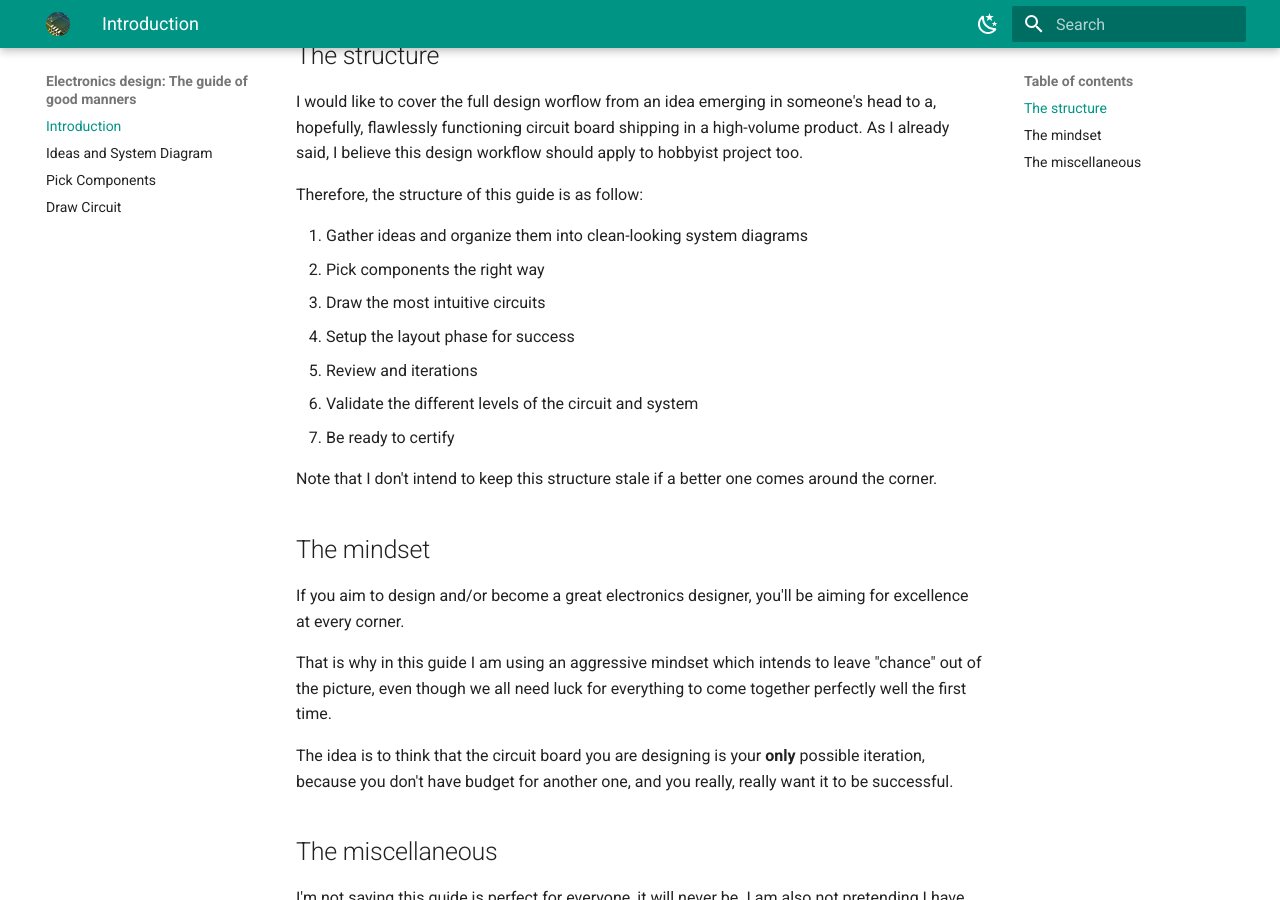
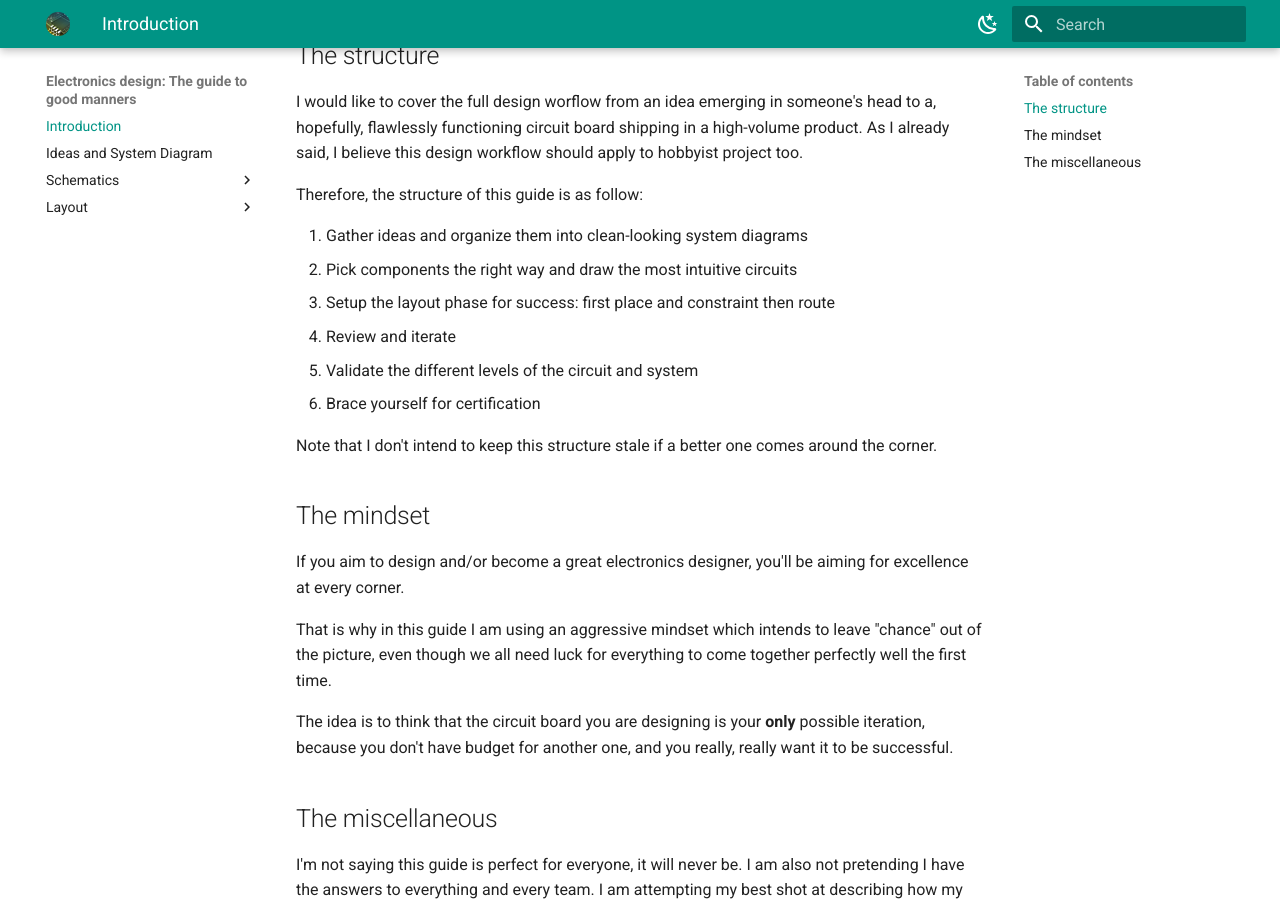
Before and after one commit to eeintech/guide, an MkDocs documentation site: the page built from docs/index.md, in a window 1280 px wide and 900 px high, scrolled down 636 px. Built offline with MkDocs 1.6.1 and Material for MkDocs 9.7.7, drawn with Linux system fonts in a browser that asks for light colours.

Commit message:
Refactor structure

```diff
--- a/docs/index.md
+++ b/docs/index.md
@@ -22,12 +22,11 @@ I would like to cover the full design worflow from an idea emerging in someone's
 Therefore, the structure of this guide is as follow:
 
 1. Gather ideas and organize them into clean-looking system diagrams
-0. Pick components the right way
-0. Draw the most intuitive circuits
-0. Setup the layout phase for success
-0. Review and iterations
+0. Pick components the right way and draw the most intuitive circuits
+0. Setup the layout phase for success: first place and constraint then route
+0. Review and iterate
 0. Validate the different levels of the circuit and system
-0. Be ready to certify
+0. Brace yourself for certification
 
 Note that I don't intend to keep this structure stale if a better one comes around the corner.
 
--- a/mkdocs.yml
+++ b/mkdocs.yml
@@ -1,4 +1,4 @@
-site_name: "Electronics design: The guide of good manners"
+site_name: "Electronics design: The guide to good manners"
 
 plugins:
   - search
@@ -32,5 +32,11 @@ theme:
 nav:
   - index.md
   - Ideas and System Diagram: diagram.md
-  - Pick Components: pick.md
-  - Draw Circuit: draw.md
+  - Schematics:
+    - Right Component: s_pick.md
+    - Obvious Symbol: s_symbol.md
+    - Intuitive Circuit: s_circuit.md
+  - Layout:
+    - First Place: l_place.md
+    - Then Contraint: l_constraint.md
+    - At Last Route: l_route.md
```
Also changed, not shown: README.md (+1 -1 lines), docs/l_constraint.md (added, +1 -0 lines), docs/l_place.md (added, +1 -0 lines), docs/l_route.md (added, +1 -0 lines), docs/s_circuit.md (renamed from docs/draw.md, +2 -15 lines), docs/s_pick.md (renamed from docs/pick.md, +1 -1 lines), docs/s_symbol.md (added, +14 -0 lines).
